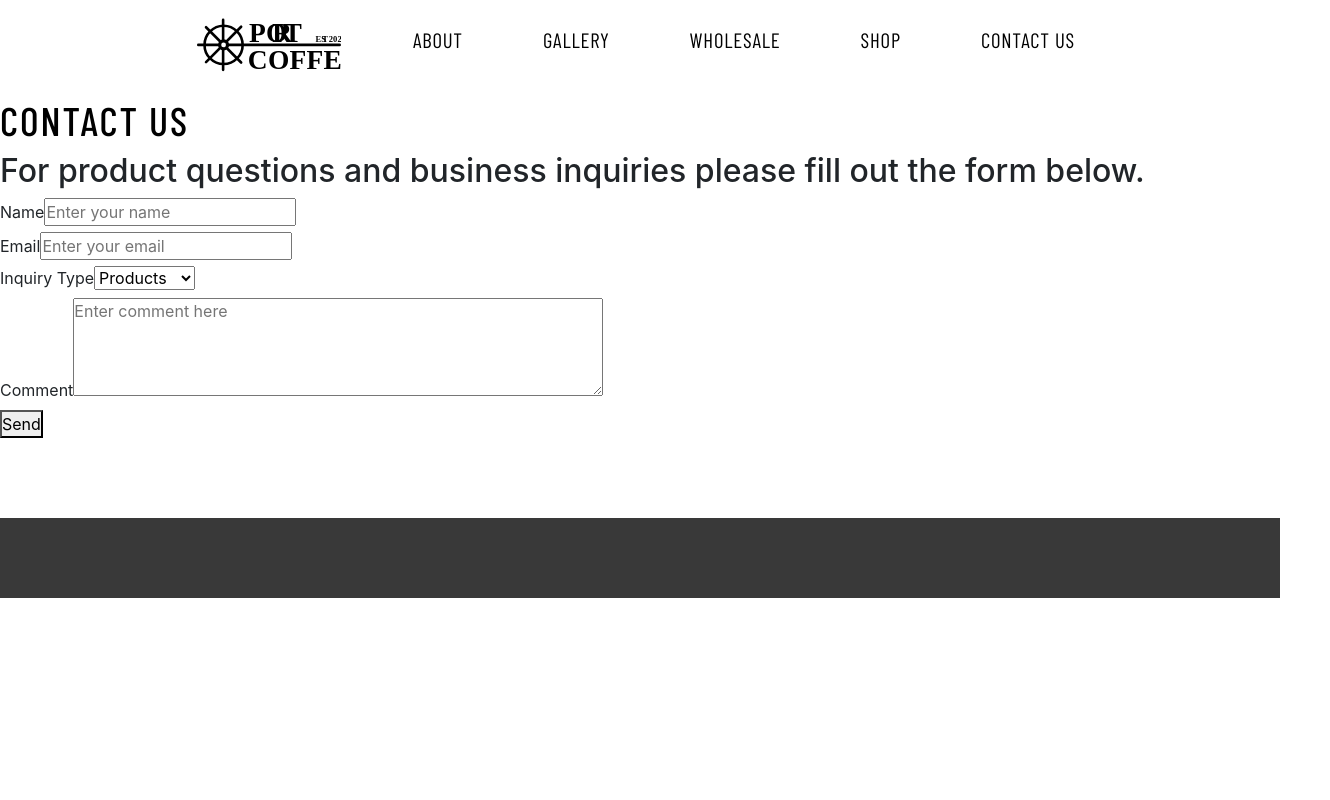
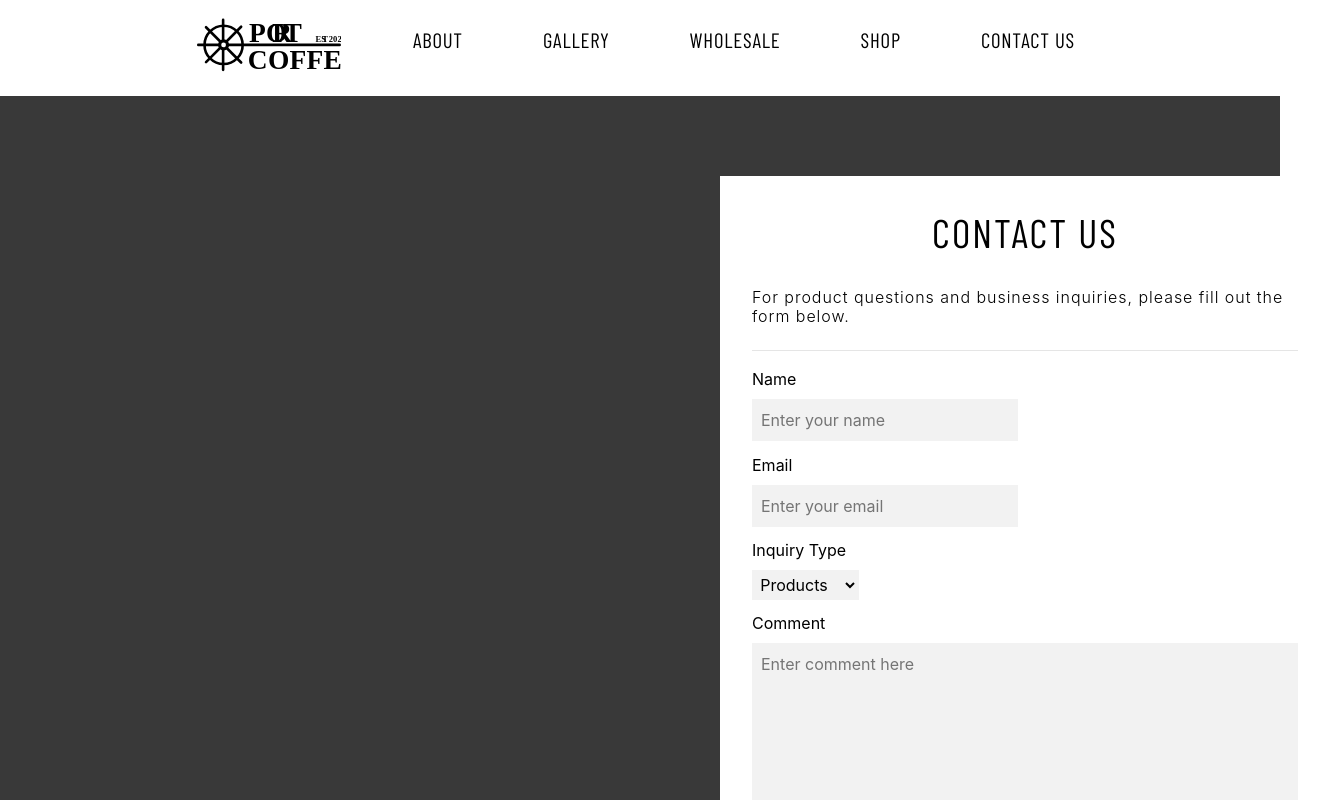
Before and after one commit to GioAceto/react-project, a React (Create React App) app in the folder client/: page /contact in a window 1280 px wide. Shown: the top 800 px of the page, 1330 px wide, since content can reach past the window. Built offline with nearby package versions, Linux system fonts and the light colour scheme; a web font is replaced by a local one.

Commit message:
add styling to contact form

```diff
--- a/client/src/components/contact-section.js
+++ b/client/src/components/contact-section.js
@@ -13,6 +13,9 @@ const ContactSection = () => {
   return (
     <>
       <div className="contact-container">
+        <div className="details-container">
+
+        </div>
         {!isSubmit ? <ContactForm submitForm=
           {submitForm} /> : <FormSuccess />}
       </div>
--- a/client/src/components/contact.css
+++ b/client/src/components/contact.css
@@ -1,7 +1,85 @@
-.form-header {
+.contact-container {
+  width: 100%;
+  height: 60rem;
+  display: flex;
+  flex-direction: row;
+  align-items: flex-end;
+  background-color: #393939;
+}
+
+.details-container {
+  padding-top: 5rem;
+  width: 50%;
+  height: 100%;
+  display: flex;
+}
+
+.form-content-right {
+  padding: 5rem;
+  width: 50%;
+  height: 100%;
+  display: flex;
+}
+
+.form {
+  padding: 2rem;
+  height: 52rem;
+  display: flex;
+  flex-direction: column;
+  background-color: white;
+}
+
+.form-header, form h2, form label {
   color: black;
 }
 
+.form h1 {
+  margin-bottom: 2rem;
+  font-weight: 300;
+  text-align: center;
+}
+
+.form h2 {
+  font-size: 1rem;
+  font-weight: 300;
+  letter-spacing: 0.06rem;
+}
+
+.form hr {
+  margin-bottom: 1rem;
+}
+
+.form select {
+  padding: 0.2rem;
+}
+
+.form input, .form select {
+  margin-bottom: 0.7rem;
+}
+
+.form input, .form textarea {
+  padding: 0.5rem;
+}
+
+.form input, .form select, .form textarea {
+  border: 1px solid #f2f2f2;
+  background-color: #f2f2f2;
+}
+
+.form textarea {
+  margin-bottom: 0.5rem;
+  resize: none;
+}
+
+.form-input-btn {
+  width: 4rem;
+  height: 2rem;
+  border: none;
+}
+
 .err-message {
+  font-size: 1rem;
+  font-weight: 300;
+  letter-spacing: 0.06rem;
   color: red;
 }
--- a/client/src/components/form.js
+++ b/client/src/components/form.js
@@ -9,9 +9,11 @@ const ContactForm = ({ submitForm }) => {
     <div className="form-content-right">
       <form className="form" onSubmit={handleSubmit}>
         <h1 className="form-header">CONTACT US</h1>
-        <h2>For product questions and business inquiries please fill out the form below.</h2>
+        <h2>For product questions and business inquiries, please fill out the form below.</h2>
+        <hr />
         <div className="form-inputs">
           <label htmlFor="name" className="form-label">Name</label>
+          <br />
           <input
             id="name"
             type="text"
@@ -25,6 +27,7 @@ const ContactForm = ({ submitForm }) => {
         </div>
         <div className="form-inputs">
           <label htmlFor="email" className="form-label">Email</label>
+          <br />
           <input
             id="email"
             type="email"
@@ -38,6 +41,7 @@ const ContactForm = ({ submitForm }) => {
         </div>
         <div className="form-inputs">
           <label htmlFor="type" className="form-label">Inquiry Type</label>
+          <br />
           <select id="type" name="type" className="form-input">
             <option value="products">Products</option>
             <option value="wholesale">Wholesale</option>
@@ -46,10 +50,11 @@ const ContactForm = ({ submitForm }) => {
           </select>
           <div className="form-inputs">
             <label htmlFor="comment" className="form-label">Comment</label>
+            <br />
             <textarea
               id="comment"
               name="comment"
-              rows="4"
+              rows="7"
               cols="50"
               placeholder="Enter comment here"
               value={values.comment}
--- a/client/src/components/validate.js
+++ b/client/src/components/validate.js
@@ -2,11 +2,11 @@ export default function validate(values) {
   let errors = {}
 
   if (!values.name.trim()) {
-    errors.name = "Name required"
+    errors.name = "Name is required"
   }
 
   if (!values.email) {
-    errors.email = "Email required"
+    errors.email = "Email is required"
   }
 
   if (!values.comment) {
```
